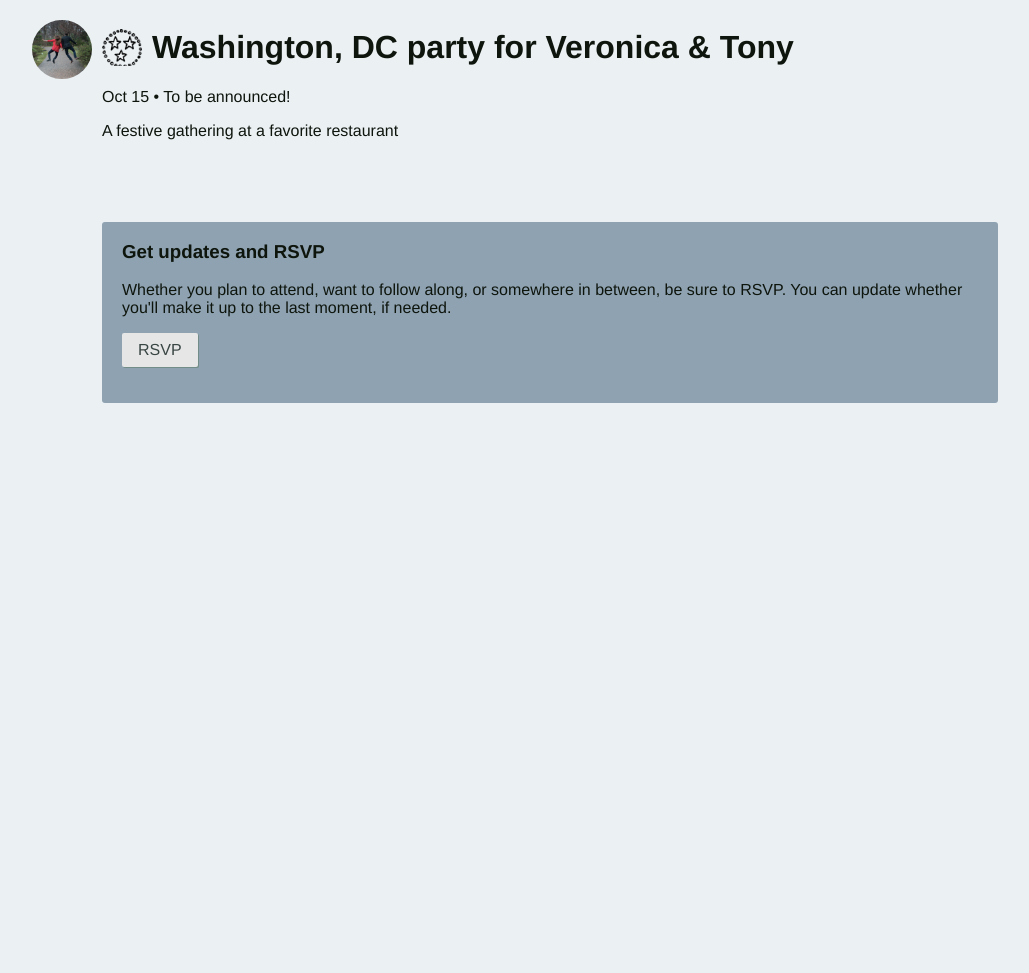
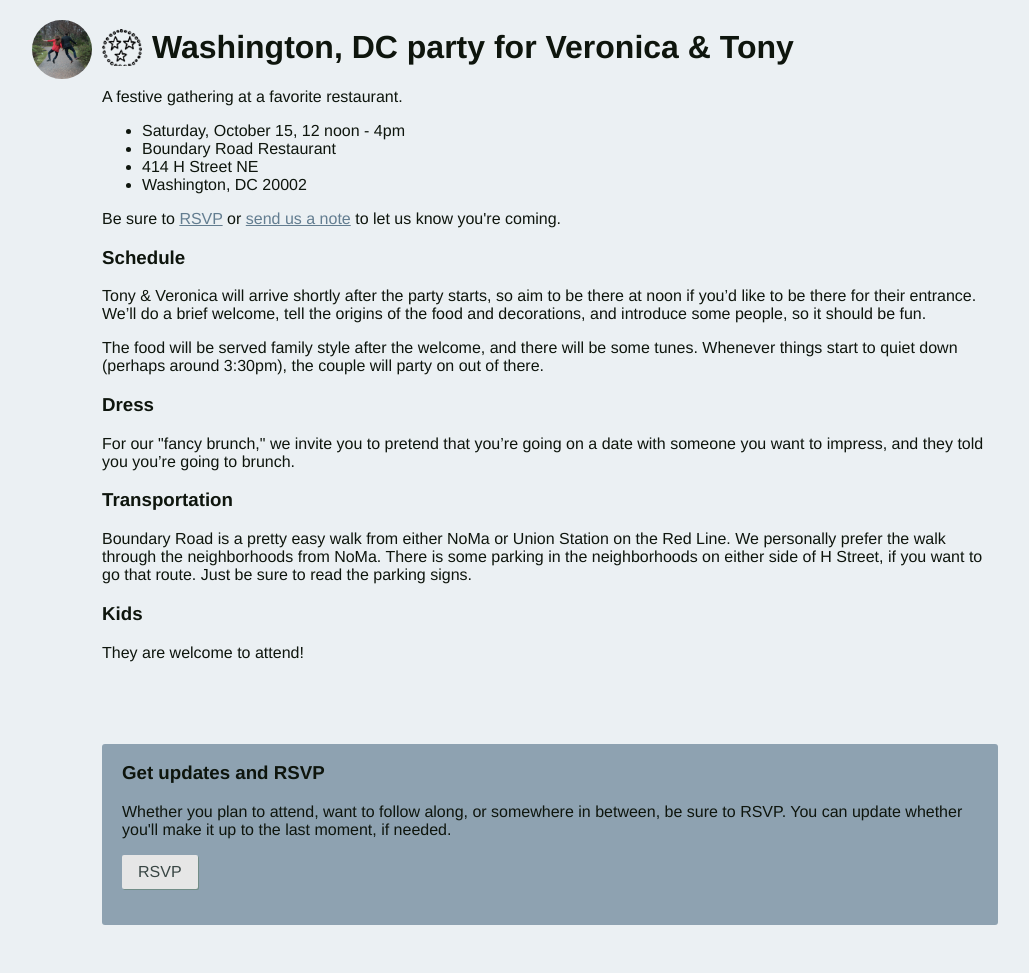
Before and after one commit to tpitale/wedding, a Jekyll site: the page built from dc.html, in a window 1280 px wide. Shown: the whole page, without its empty margins (90-1119 px from the left). Built offline with Jekyll 4.4.1, drawn with Linux system fonts in a browser that asks for light colours; before the commit the page ends 900 px from its top, so only the background shows below that.

Commit message:
DC details

```diff
--- a/dc.html
+++ b/dc.html
@@ -9,8 +9,30 @@ key: dc
 <section>
 	<h1 class="details DC">Washington, DC party for Veronica &amp; Tony</h1>
 
-	<p>Oct 15 &bull; To be announced!</p>
-	<p>A festive gathering at a favorite restaurant</p>
+	<p>A festive gathering at a favorite restaurant.</p>
+
+	<ul>
+		<li>Saturday, October 15, 12 noon - 4pm</li>
+		<li>Boundary Road Restaurant</li>
+		<li>414 H Street NE</li>
+		<li>Washington, DC 20002</li>
+	</ul>
+	<p>Be sure to <a href="rsvp.html">RSVP</a> or <a href="http://veronicaerb.com/contact.html">send us a note</a> to let us know you're coming.</p>
+
+	<h3>Schedule</h3>
+	<p>Tony &amp; Veronica will arrive shortly after the party starts, so aim to be there at noon if you’d like to be there for their entrance. We’ll do a brief welcome, tell the origins of the food and decorations, and introduce some people, so it should be fun.</p>
+
+	<p>The food will be served family style after the welcome, and there will be some tunes. Whenever things start to quiet down (perhaps around 3:30pm), the couple will party on out of there.</p>
+
+	<h3>Dress</h3>
+	<p>For our "fancy brunch," we invite you to pretend that you’re going on a date with someone you want to impress, and they told you you’re going to brunch.</p>
+
+	<h3>Transportation</h3>
+	<p>Boundary Road is a pretty easy walk from either NoMa or Union Station on the Red Line. We personally prefer the walk through the neighborhoods from NoMa. There is some parking in the neighborhoods on either side of H Street, if you want to go that route. Just be sure to read the parking signs.</p>
+
+	<h3>Kids</h3>
+	<p>They are welcome to attend!</p>
+
 	<p><a href="/dc.html"><img src=""></a></p>
 </section>
 
```
